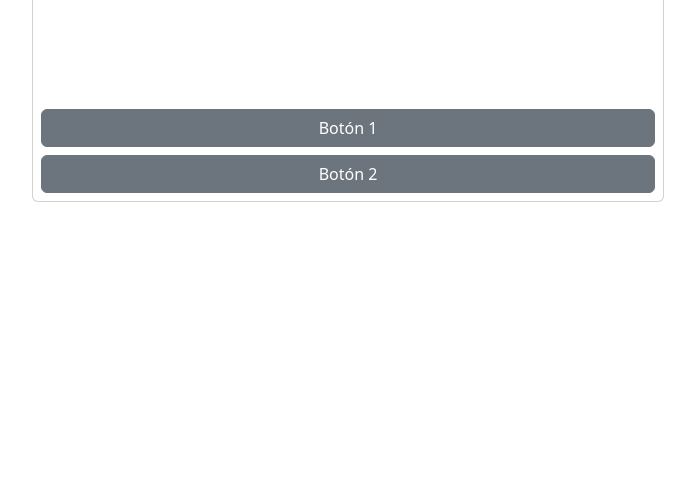
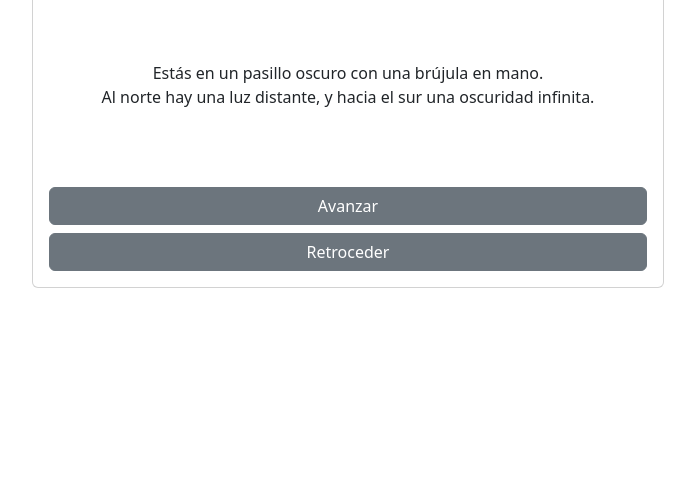
Before and after one commit to Kranco/STPA-Kranco, a website: page index.html in a window 1280 px wide. Shown: the part 319-800 px from the top of the page, without its empty margins (292-987 px from the left). Drawn offline with nearby package versions, Linux system fonts and the light colour scheme.

Commit message:
Alinear y centrar elementos, animación en botones

```diff
--- /dev/null
+++ b/STPA.js
@@ -0,0 +1,28 @@
+var STPA = {
+    pagina:[
+        {
+            value:0,
+            text:"<div>Estás en un pasillo oscuro con una brújula en mano.</div><div>Al norte hay una luz distante, y hacia el sur una oscuridad infinita.</div>",
+            b1:{dest:1,text:"Avanzar"},
+            b2:{dest:2,text:"Retroceder"}
+        },
+        {
+            value:1,
+            text:"Das con una puerta cerrada. Necesitás una llave.",
+            b1:{dest:0,text:"Volver al inicio"},
+            b2:{dest:3,text:"Dar Vueltas"}
+        },
+        {
+            value:2,
+            text:"La oscuridad te traga y el entorno no cambia sin importar cuanto camines.",
+            b1:{dest:0,text:"Volver al inicio"},
+            b2:{dest:3,text:"Dar Vueltas"}
+        },
+        {
+            value:3,
+            text:"Das vueltas.",
+            b1:{dest:0,text:"Volver al inicio"},
+            b2:{dest:3,text:"Dar Vueltas"}
+        }
+    ]
+};
--- a/index.html
+++ b/index.html
@@ -5,23 +5,27 @@
     <meta charset="UTF-8">
     <meta http-equiv="X-UA-Compatible" content="IE=edge">
     <meta name="viewport" content="width=device-width, initial-scale=1.0">
+    <link rel="stylesheet" href="style.css">
     <link rel="stylesheet" href="node_modules\bootstrap\dist\css\bootstrap.min.css">
     <title>STPA-Kranco</title>
 </head>
 
 <body>
-    <div class="d-flex p-2 justify-content-center bg-secondary-subtle" style="height: 700px;">
-        <div class="d-flex card w-50 h-75">
-            <div id="image" class="d-flex align-self-center">
+    <div class="d-flex p-2 justify-content-center bg-secondary-subtle align-items-center" style="height: 700px;">
+        <div class="d-flex card w-50 h-75 p-2">
+            <div id="image" class="d-flex align-self-center p-2">
                 <img src="android-chrome-192x192.png">
             </div>
-            <div id="text" class="d-flex align-self-center flex-fill my-auto justify-content-center p-2">Página 0</div>
+            <div class="d-flex align-items-center flex-fill my-auto justify-content-center p-2">
+                <div id="text" class="align-middle my-auto text-center"></div>
+            </div>
             <div id="ct1" class="d-flex justify-content-center mt-auto flex-column p-2">
-                <button id="bt1" value="0" class="btn btn-secondary mb-1">Botón 1</button>
-                <button id="bt2" value="0" class="btn btn-secondary mt-1">Botón 2</button>
+                <button id="bt1" value="0" class="btn btn-secondary mb-1"></button>
+                <button id="bt2" value="0" class="btn btn-secondary mt-1"></button>
             </div>
         </div>
     </div>
+    <script src="STPA.js"></script>
     <script src="min.js"></script>
     <script src="node_modules\bootstrap\dist\js\bootstrap.min.js"></script>
 </body>
--- a/min.js
+++ b/min.js
@@ -1,45 +1,28 @@
-var STPA = {
-    pagina:[
-        {
-            value:0,
-            text:"Estás en un pasillo oscuro con una brújula en mano. Al norte hay una luz distante, y hacia el sur una oscuridad infinita.",
-            b1:{dest:1,text:"Avanzar"},
-            b2:{dest:2,text:"Retroceder"}
-        },
-        {
-            value:1,
-            text:"Das con una puerta cerrada. Necesitás una llave.",
-            b1:{dest:0,text:"Volver al inicio"},
-            b2:{dest:4,text:"Dar Vueltas"}
-        },
-        {
-            value:2,
-            text:"La oscuridad te traga y el entorno no cambia sin importar cuanto camines.",
-            b1:{dest:0,text:"Volver al inicio"},
-            b2:{dest:3,text:"Dar Vueltas"}
-        },
-        {
-            value:3,
-            text:"Das vueltas.",
-            b1:{dest:0,text:"Volver al inicio"},
-            b2:{dest:3,text:"Dar Vueltas"}
-        }
-    ]
-};
-
 var image = document.querySelector('#image');
 var text = document.querySelector('#text');
 var bt1 = document.querySelector('#bt1');
 var bt2 = document.querySelector('#bt2');
 
+document.addEventListener("DOMContentLoaded", function(event) {
+    let btVal = 0;
+    let stpa = STPA.pagina[btVal];
+
+    text.innerHTML = '<div class="pg">'+stpa.text+'</div>';
+    bt1.innerHTML = stpa.b1.text;
+    bt2.innerHTML = stpa.b2.text;
+
+    bt1.setAttribute('value',stpa.b1.dest);
+    bt2.setAttribute('value',stpa.b2.dest);
+});
+
 function changeText(){
     let btVal = this.value;
     let stpa = STPA.pagina[btVal];
-    console.log(stpa);
-    console.log(stpa.text);
-    text.innerHTML = stpa.text;
+
+    text.innerHTML = '<div class="pg">'+stpa.text+'</div>';
     bt1.innerHTML = stpa.b1.text;
     bt2.innerHTML = stpa.b2.text;
+
     bt1.setAttribute('value',stpa.b1.dest);
     bt2.setAttribute('value',stpa.b2.dest);
 }
--- /dev/null
+++ b/style.css
@@ -0,0 +1,7 @@
+.pg{
+    animation: fadeIn 1s ease;
+}
+
+@keyframes fadeIn {
+    0%{ opacity: 0;}
+}
```
Also changed, not shown: README.md (deleted).
